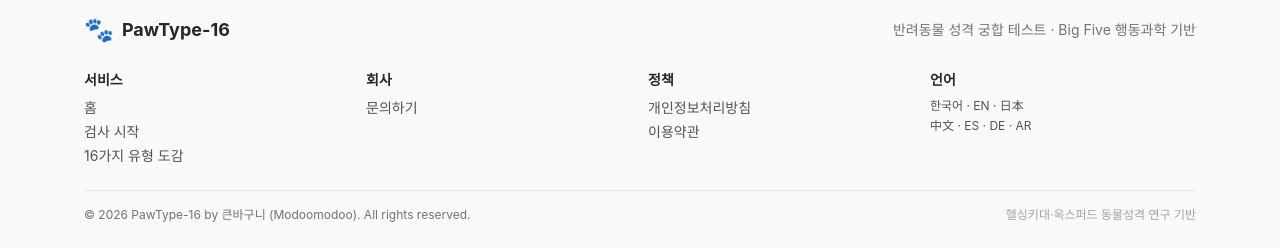
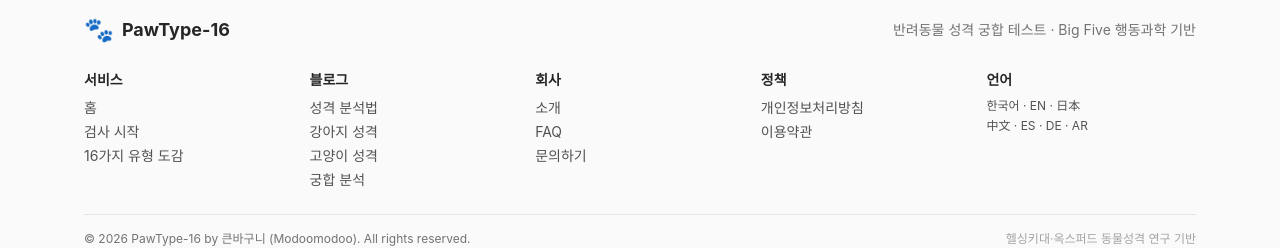
Before and after one commit to ggf922/pawtype16, a Next.js app: page /en/result in a window 1280 px wide. Shown: the part 891-1139 px from the top of the page. Built offline with nearby package versions, Linux system fonts and the light colour scheme; no server answers.

Commit message:
feat: add blog, about, and FAQ links to footer for SEO

```diff
--- a/app/components/Footer.tsx
+++ b/app/components/Footer.tsx
@@ -4,8 +4,9 @@ import Link from "next/link";
 import { useParams } from "next/navigation";
 
 /**
- * 사이트 전체 푸터 컴포넌트
+ * 사이트 전체 푸터 컴포넌트 v2
  * - AdSense 승인 필수: 개인정보처리방침·이용약관 링크 필수
+ * - 블로그·About·FAQ 링크 추가 (내부 링크 강화 → SEO 향상)
  * - 다국어 지원 (locale에 따라 URL 자동 조정)
  */
 
@@ -30,7 +31,7 @@ export default function Footer() {
         </div>
 
         {/* 링크 섹션 */}
-        <div className="mb-6 grid grid-cols-2 sm:grid-cols-4 gap-4 text-sm">
+        <div className="mb-6 grid grid-cols-2 sm:grid-cols-5 gap-4 text-sm">
           <div>
             <h3 className="font-semibold text-neutral-800 mb-2">서비스</h3>
             <ul className="space-y-1 text-neutral-600">
@@ -52,8 +53,61 @@ export default function Footer() {
             </ul>
           </div>
           <div>
+            <h3 className="font-semibold text-neutral-800 mb-2">블로그</h3>
+            <ul className="space-y-1 text-neutral-600">
+              <li>
+                <Link
+                  href={`/${locale}/blog/pet-personality-guide`}
+                  className="hover:text-orange-600 transition"
+                >
+                  성격 분석법
+                </Link>
+              </li>
+              <li>
+                <Link
+                  href={`/${locale}/blog/dog-personality-types`}
+                  className="hover:text-orange-600 transition"
+                >
+                  강아지 성격
+                </Link>
+              </li>
+              <li>
+                <Link
+                  href={`/${locale}/blog/cat-personality-types`}
+                  className="hover:text-orange-600 transition"
+                >
+                  고양이 성격
+                </Link>
+              </li>
+              <li>
+                <Link
+                  href={`/${locale}/blog/pet-owner-compatibility`}
+                  className="hover:text-orange-600 transition"
+                >
+                  궁합 분석
+                </Link>
+              </li>
+            </ul>
+          </div>
+          <div>
             <h3 className="font-semibold text-neutral-800 mb-2">회사</h3>
             <ul className="space-y-1 text-neutral-600">
+              <li>
+                <Link
+                  href={`/${locale}/about`}
+                  className="hover:text-orange-600 transition"
+                >
+                  소개
+                </Link>
+              </li>
+              <li>
+                <Link
+                  href={`/${locale}/faq`}
+                  className="hover:text-orange-600 transition"
+                >
+                  FAQ
+                </Link>
+              </li>
               <li>
                 <a
                   href="mailto:pawtype16@gmail.com"
```
